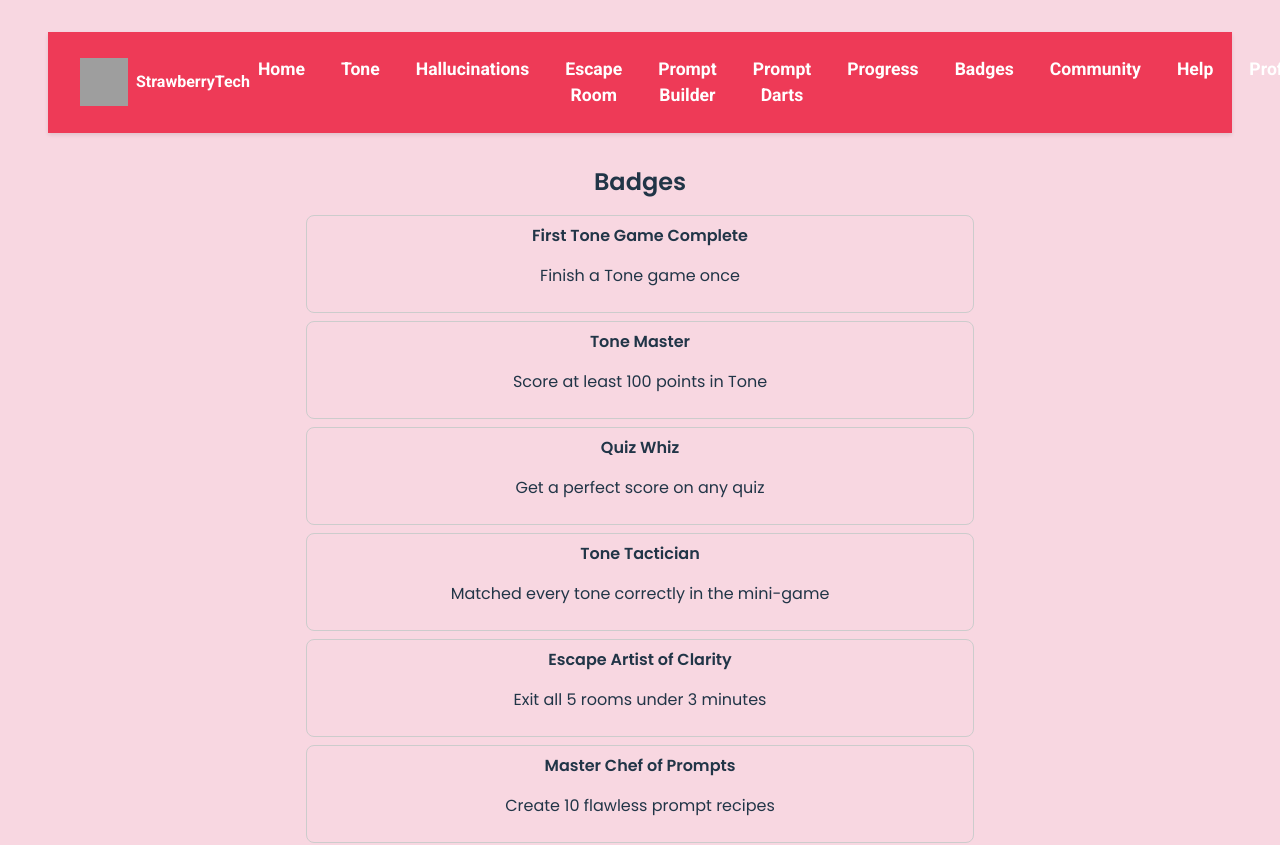
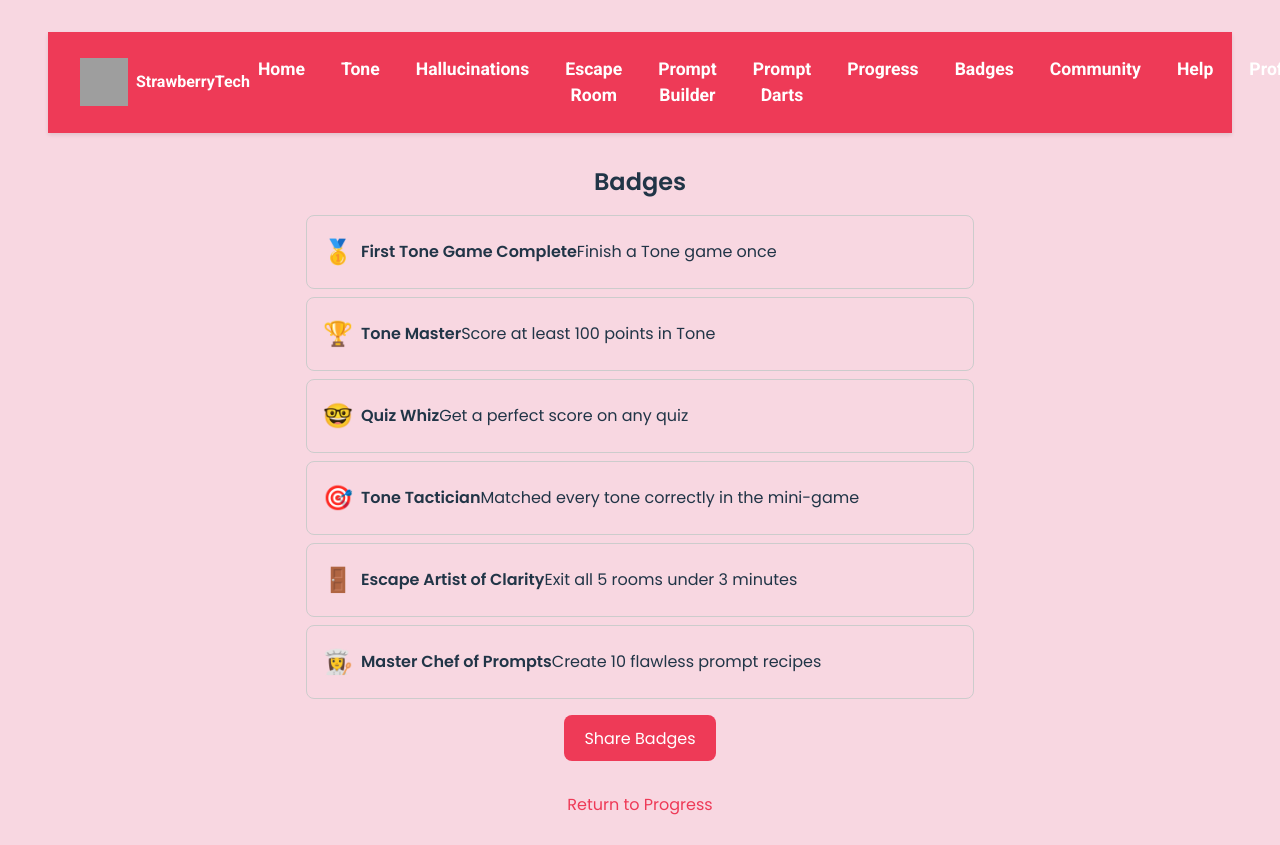
Before and after one commit to unnamedmistress/StrawberryTech, a React (Vite) app in the folder learning-games/: page /badges in a window 1280 px wide. Shown: the top 845 px of the page. Built offline with nearby package versions, Linux system fonts and the light colour scheme; no server answers; grey boxes are pictures that could not be loaded.

Commit message:
Improve badge sharing with emoji

```diff
--- a/learning-games/src/data/badges.ts
+++ b/learning-games/src/data/badges.ts
@@ -2,6 +2,8 @@ export interface BadgeDefinition {
   id: string
   name: string
   description: string
+  /** Small emoji representing the badge when sharing */
+  emoji: string
 }
 
 /** List of all possible badges and their criteria descriptions. */
@@ -10,32 +12,38 @@ export const BADGES: BadgeDefinition[] = [
     id: 'first-match3',
     name: 'First Tone Game Complete',
     description: 'Finish a Tone game once',
+    emoji: '🥇',
   },
   {
     id: 'match-master',
     name: 'Tone Master',
     description: 'Score at least 100 points in Tone',
+    emoji: '🏆',
   },
   {
     id: 'quiz-whiz',
     name: 'Quiz Whiz',
     description: 'Get a perfect score on any quiz',
+    emoji: '🤓',
   },
   {
     id: 'tone-whiz',
     name: 'Tone Tactician',
     description: 'Matched every tone correctly in the mini-game',
+    emoji: '🎯',
   },
   {
 
     id: 'escape-artist',
     name: 'Escape Artist of Clarity',
     description: 'Exit all 5 rooms under 3 minutes',
+    emoji: '🚪',
   },
   {
 
     id: 'prompt-chef',
     name: 'Master Chef of Prompts',
     description: 'Create 10 flawless prompt recipes',
+    emoji: '👩‍🍳',
   },
 ]
--- a/learning-games/src/pages/BadgesPage.css
+++ b/learning-games/src/pages/BadgesPage.css
@@ -15,9 +15,16 @@
   border-radius: 8px;
   padding: 0.5rem 1rem;
   margin-bottom: 0.5rem;
+  display: flex;
+  align-items: center;
 }
 
 .badge-list li.earned {
   border-color: #ee3a57;
   background: #fff5f7;
 }
+
+.badge-list li .emoji {
+  margin-right: 0.5rem;
+  font-size: 1.5rem;
+}
--- a/learning-games/src/pages/BadgesPage.tsx
+++ b/learning-games/src/pages/BadgesPage.tsx
@@ -12,6 +12,9 @@ export default function BadgesPage() {
       <ul className="badge-list">
         {BADGES.map(b => (
           <li key={b.id} className={user.badges.includes(b.id) ? 'earned' : ''}>
+            <span className="emoji" role="img" aria-label={b.name}>
+              {b.emoji}
+            </span>
             <strong>{b.name}</strong>
             <p>{b.description}</p>
           </li>
@@ -21,8 +24,15 @@ export default function BadgesPage() {
         <button
           type="button"
           onClick={() => {
-            const earned = user.badges.join(', ') || 'none'
-            const text = `I have earned these badges on StrawberryTech: ${earned}`
+            const earnedList = user.badges
+              .map(id => {
+                const badge = BADGES.find(b => b.id === id)
+                return badge ? `${badge.emoji} ${badge.name}` : id
+              })
+              .join(', ')
+            const text = earnedList
+              ? `Check out my StrawberryTech badges: ${earnedList}! Try the games at https://strawberry-tech.vercel.app/`
+              : `I'm playing StrawberryTech! Earn badges at https://strawberry-tech.vercel.app/`
             if (navigator.share) {
               navigator.share({ text }).catch(() => {})
             } else {
```
